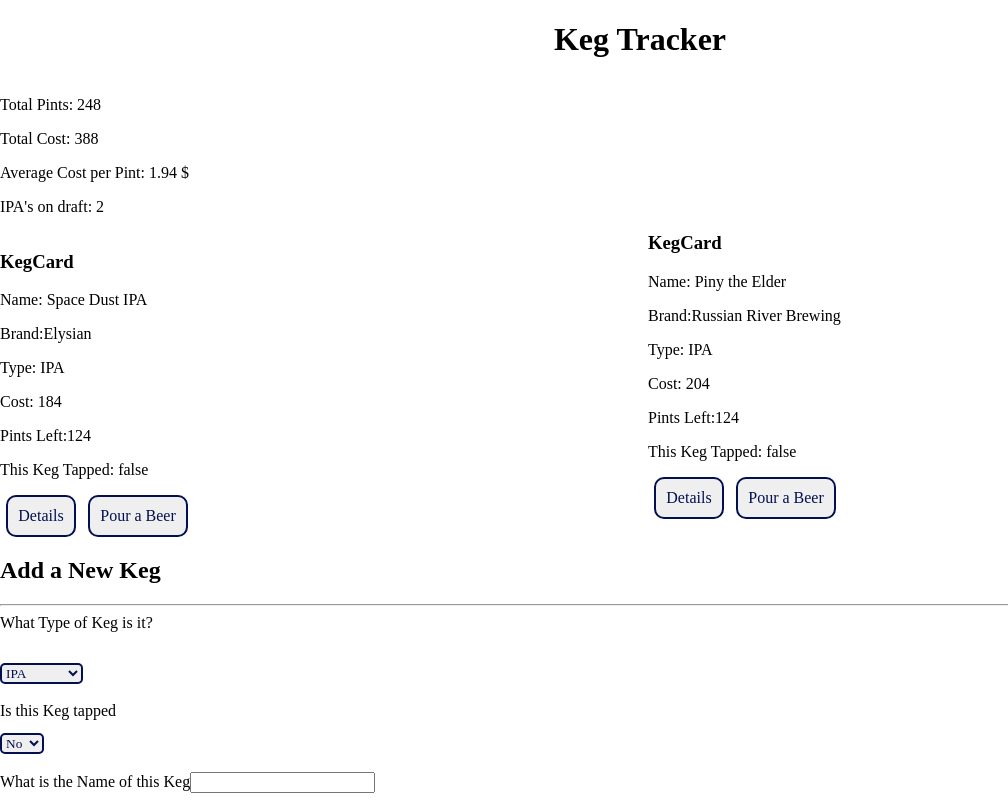
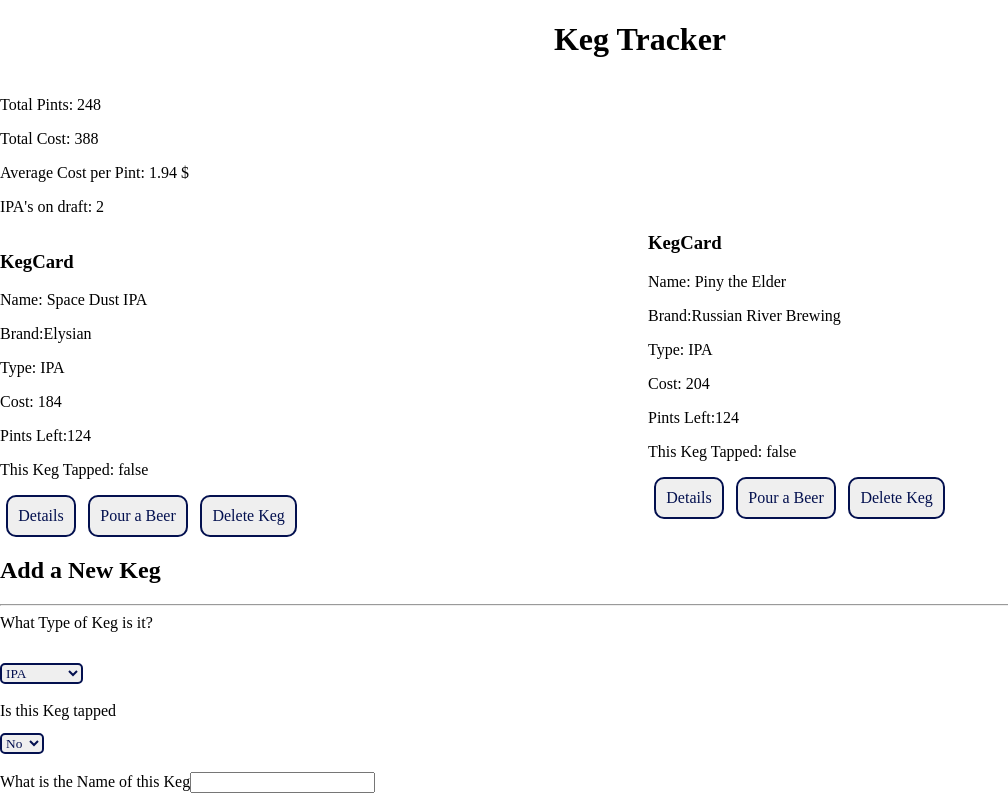
Before and after one commit to StevenFleming/Keg-Tracker-Redux, a React (Create React App) app: page / in a window 1280 px wide. Shown: the top 800 px of the page, without its empty margins (0-1008 px from the left). Built offline with nearby package versions, Linux system fonts and the light colour scheme.

Commit message:
adds delete functionality to Keg componenets

```diff
--- a/src/components/KegCard.js
+++ b/src/components/KegCard.js
@@ -17,6 +17,9 @@ function KegCard(props) {
       <button onClick={() => props.pourABeer(props.selectedKeg.id)}>
         Pour a Beer
       </button>
+      <button onClick={() => props.delete(props.selectedKeg.id)}>
+        Delete Keg
+      </button>
     </React.Fragment>
   );
 }
--- a/src/components/KegController.js
+++ b/src/components/KegController.js
@@ -59,6 +59,7 @@ class KegController extends React.Component {
           <KegList
             masterKegList={this.state.masterKegList}
             selectKeg={this.handleChangingSelectedKeg}
+            delete={this.handleDeletingKeg}
           />
         </div>
         <div id="body3">
@@ -67,6 +68,16 @@ class KegController extends React.Component {
       </React.Fragment>
     );
   }
+
+  handleDeletingKeg = (id) => {
+    const newMasterKegList = this.state.masterKegList.filter(
+      (keg) => keg.id !== id
+    );
+    this.setState({
+      masterKegList: newMasterKegList,
+      selectedTicket: null,
+    });
+  };
 
   handleChangingSelectedKeg = (id) => {
     const selectedKeg = this.state.masterKegList.filter(
--- a/src/components/KegList.js
+++ b/src/components/KegList.js
@@ -10,6 +10,7 @@ function KegList(props) {
           selectedKeg={props.masterKegList[i]}
           selectKeg={props.selectKeg}
           pourABeer={props.pourABeer}
+          delete={props.delete}
         />
       ))}
     </React.Fragment>
```
